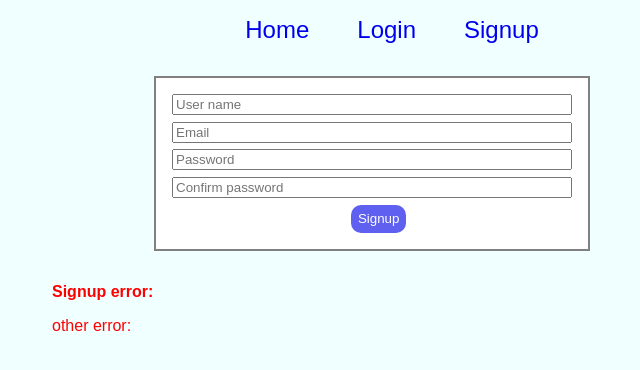
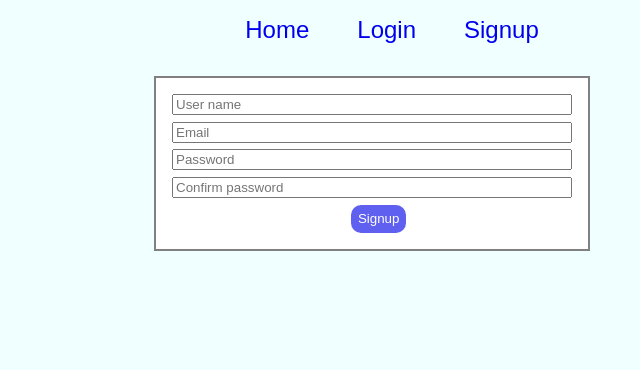
Before and after one commit to tomfidos/react-social-app, a React (Create React App) app: page /signup in a window 1280 px wide. Shown: the top 370 px of the page, without its empty margins (268-908 px from the left). Built offline with nearby package versions, Linux system fonts and the light colour scheme.

Commit message:
Corrected error handling in Signup.

```diff
--- a/src/views/Signup.js
+++ b/src/views/Signup.js
@@ -15,10 +15,13 @@ const Signup = () => {
     const [email, setEmail] = useState('');
     const [password, setPassword] = useState('');
     const [confirmedPassword, setConfirmedPassword] = useState('');
-    const [signupResponse, setSignupResponse] = useState({});
-    const [signupError, setSignupError] = useState({code: null});
+    const [signupResponse, setSignupResponse] = useState({
+        status: 200,
+        signedup: true,
+    });
+    const [signupError, setSignupError] = useState({status: null});
     const [signupDisabled, setSignupDisabled] = useState(false);
-    const errorCode = signupError.code;
+    const errorStatus = signupError.status;
     const navigate = useNavigate();
 
     const readAndSetUserName = (event) => {
@@ -55,35 +58,36 @@ const Signup = () => {
         event.preventDefault();
 
         if (userName.error || email.error || password.error) {
-            setSignupError({code: 'VERIFICATION_ERROR'});
+            setSignupError({status: 'VERIFICATION_ERROR'});
             return;
         } else {
             const newUser = {
                 username: userName.message,
-                email: email,
+                email: email.message,
                 password: password.message,
             };
 
             axios
                 .post(SIGNUP, newUser)
                 .then(response => {
-                    setSignupResponse(response.data);
-                    const status = response.status.toString();
-                    if (status.startsWith('20')) {
-                        if (signupResponse.signedup) {
-                            setSignupDisabled(true);
-                        } else {
-                            setSignupError({signedup: false})
-                        }
+                    const status = response.status;
+                    const data = response.data;
+                    if (status.toString().startsWith('20') && data.signedup) {
+                        setSignupDisabled(true);
                     } else {
-                        setSignupError({
-                            code: status,
-                            signedup: false,
-                        });
+                        console.log(response);
                     }
+                    setSignupResponse({
+                        status: status,
+                        ...response.data,
+                    });
                 })
                 .catch(error => {
-                    setSignupError(error);
+                    console.log(error);
+                    setSignupError({
+                        status: error.code,
+                        ...error,
+                    });
                 });
         }
 
@@ -101,7 +105,7 @@ const Signup = () => {
                     {signupDisabled ? <button type="button" className="button" onClick={() => navigate("/login")}>Redirect to login</button> : null}
                 </div>
             </form>
-            {errorCode === 'VERIFICATION_ERROR' &&
+            {errorStatus === 'VERIFICATION_ERROR' &&
                 <div className="error">
                     <h4>Incorrect signup data:</h4>
                     <ul>
@@ -109,10 +113,16 @@ const Signup = () => {
                     </ul>
                 </div>
             }
-            {(errorCode !== null && errorCode !== 'VERIFICATION_ERROR') || !signupResponse.signedup &&
+            {(errorStatus !== 'VERIFICATION_ERROR' && errorStatus !== null ) &&
                 <div className="error">
                     <h4>Signup error:</h4>
-                    <p>other error: {JSON.stringify(signupResponse.message)}</p>
+                    <p>{Object.values(signupError.message)}</p>
+                </div>
+            }
+            {(!signupResponse.status.toString().startsWith('20') || !signupResponse.signedup) &&
+                <div className="error">
+                    <h4>Signup error:</h4>
+                    <p>{Object.values(signupResponse.message)}</p>
                 </div>
             }
         </div>
```
